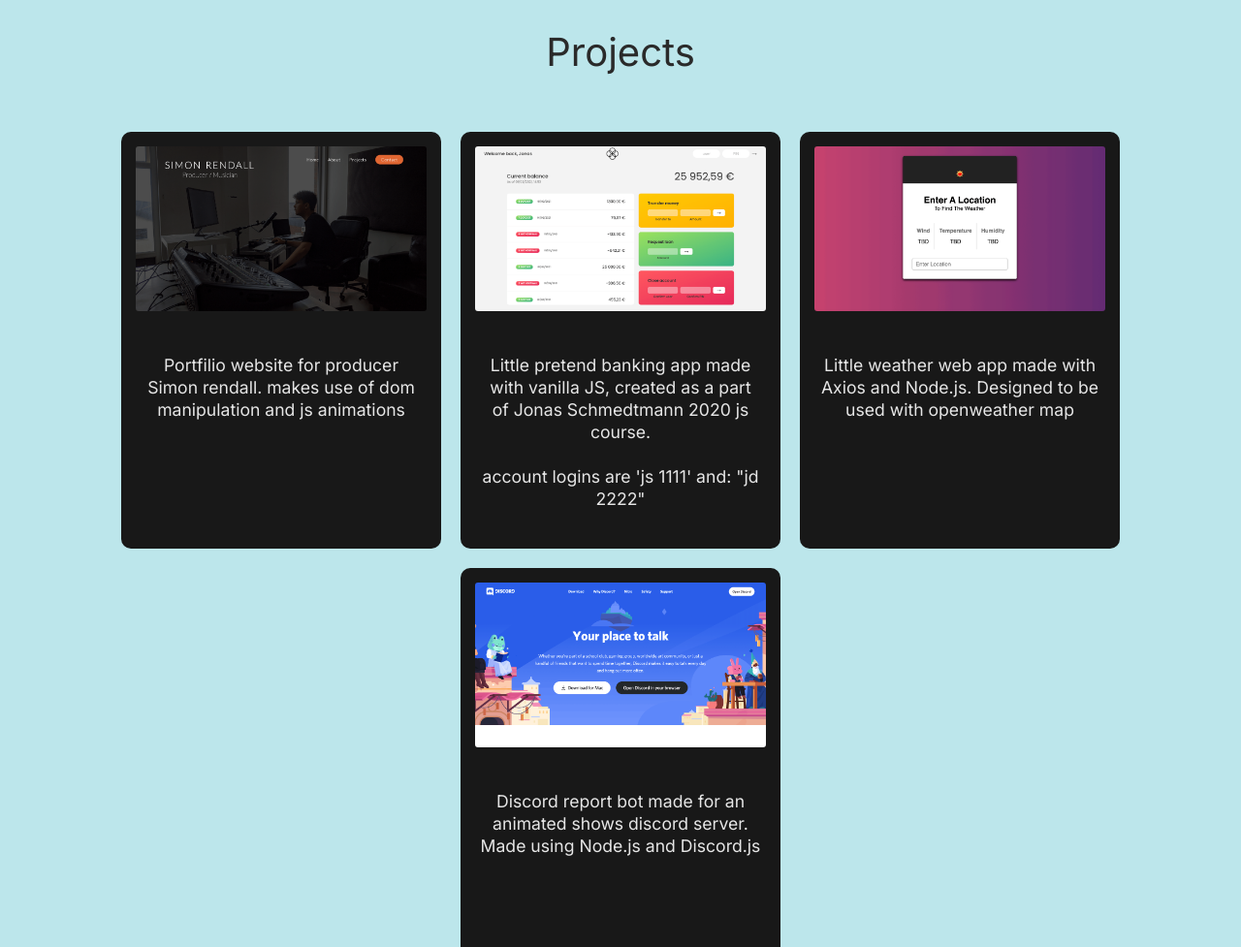
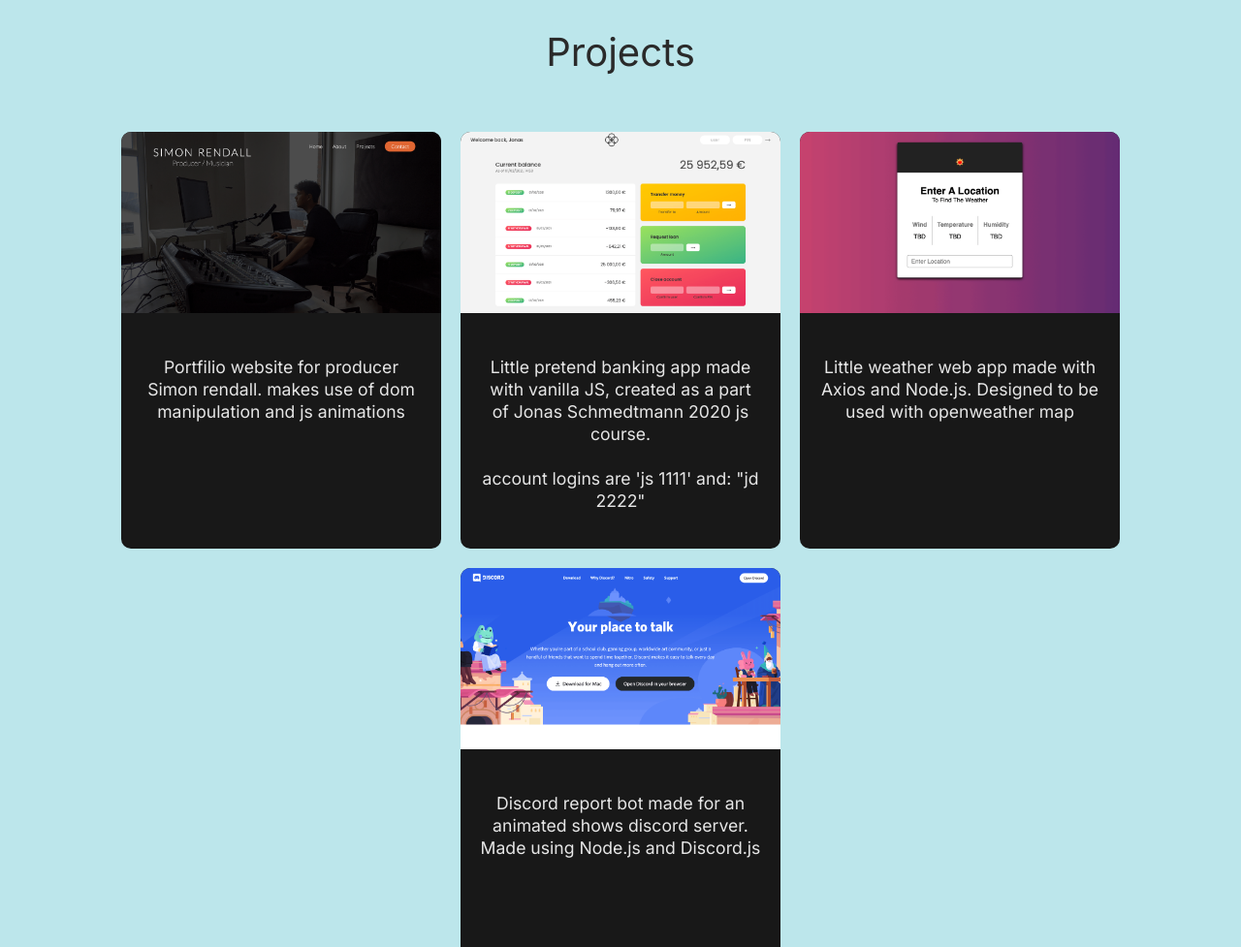
Before and after one commit to OliverRedman/Oliverredman.com, a plain HTML site: page index.html in a window 1280 px wide. Shown: the part 700-1677 px from the top of the page at 97% size. Drawn offline with nearby package versions, Linux system fonts and the light colour scheme; some packages are replaced by stand-ins of ours; a script that the page names is missing.

Commit message:
card styling

```diff
--- a/style.css
+++ b/style.css
@@ -106,15 +106,15 @@ ion-icon {
   margin-right: 50px;
 }
 .project-wrapper img {
-  width: 300px;
+  width: 330px;
   height: auto;
   align-self: center;
-  border-radius: 3px;
+  border-top-left-radius: 10px;
+  border-top-right-radius: 10px;
 }
 .project-wrapper a {
   align-self: center;
   margin-bottom: 40px;
-  margin-top: 15px;
 }
 .card {
   display: flex;
```
